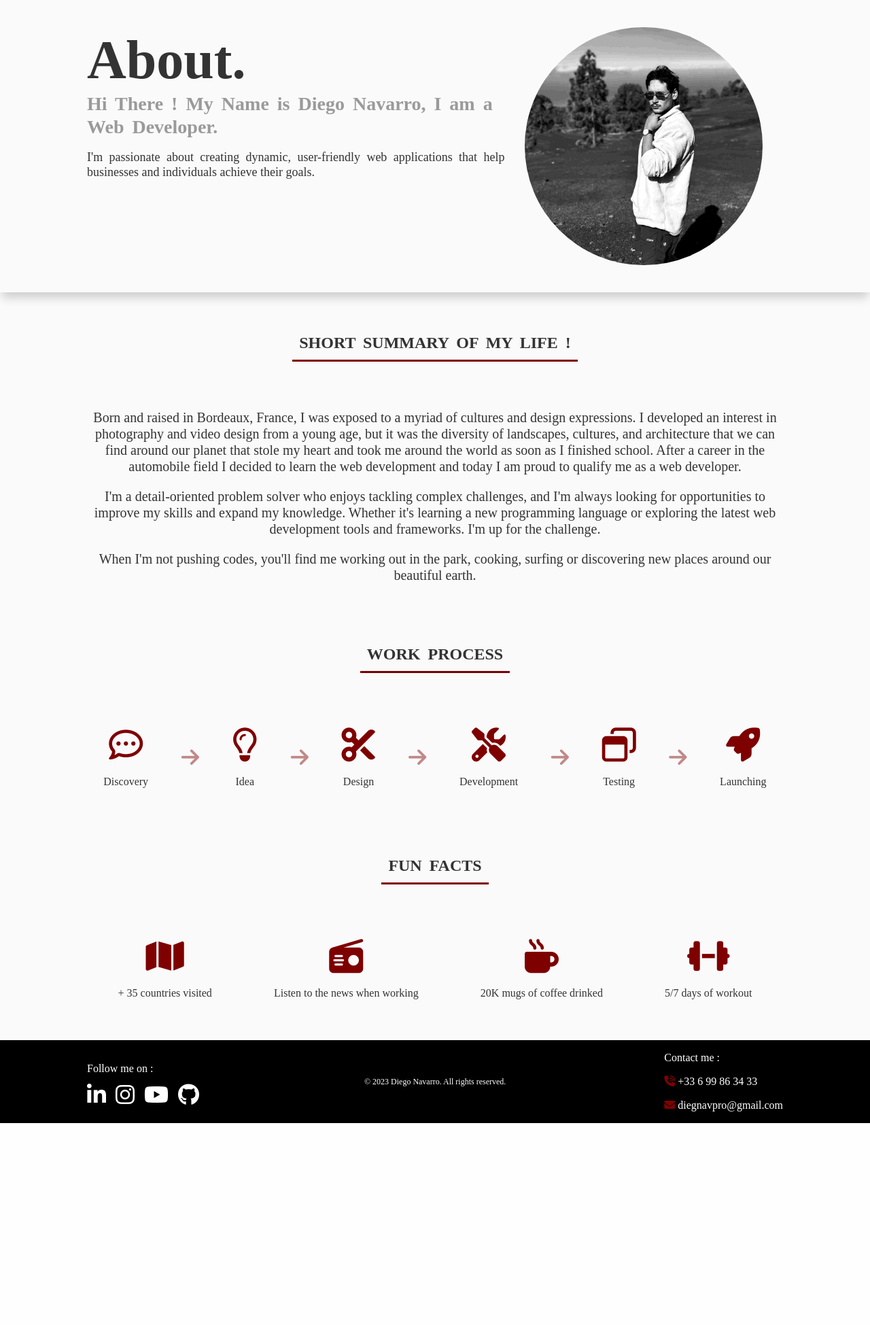
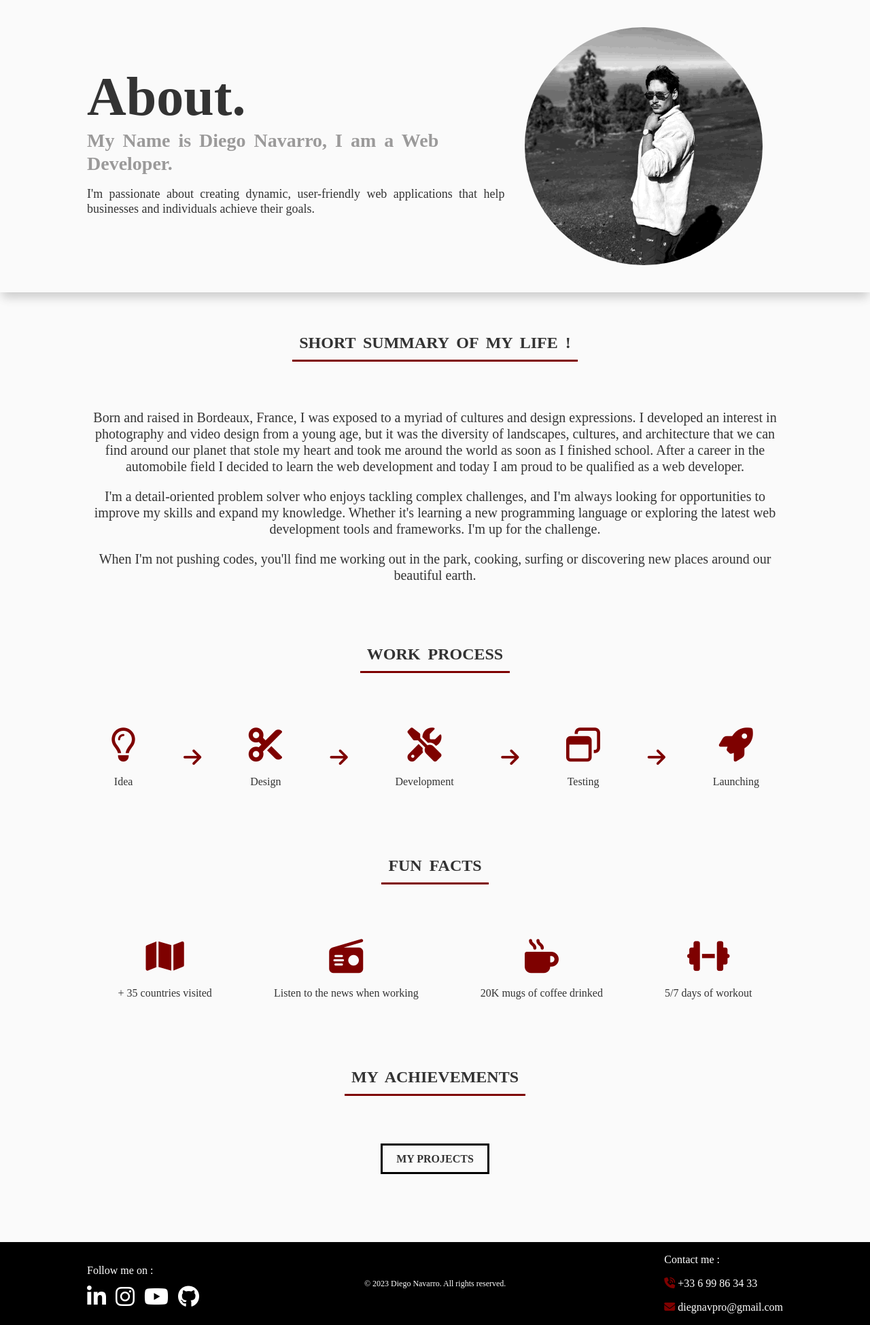
Before and after one commit to DiegNav33/My-Portfolio, a PHP site: page /pages/about.html in a window 1280 px wide. Shown: the part 91-2040 px from the top of the page at 68% size. Before the commit the page ends 1743 px from the top, so only its background shows below. Run offline with PHP 8.4, Linux system fonts and the light colour scheme; some libraries are stand-ins or nearby versions.

Commit message:
JS file and script js created + about html & style scss modified

```diff
--- a/css/style.css
+++ b/css/style.css
@@ -465,34 +465,10 @@ main .homeFlex {
   text-align: center;
   padding: 25rem 0;
 }
-main .homeFlex .homeGeneralLeft {
-  width: 40%;
-}
-main .homeFlex .homeGeneralLeft .radiusImg {
-  width: 450px;
-  height: 450px;
-  border-radius: 50%;
-  overflow: hidden;
-}
-main .homeFlex .homeGeneralLeft .radiusImg img {
-  position: relative;
-  left: -110px;
-  width: 150%;
-  display: block;
-}
-main .homeFlex .homeGeneralRight {
-  width: 60%;
-  padding-left: 3rem;
-  display: flex;
-  flex-direction: column;
-  justify-content: center;
-}
-main .homeFlex .homeGeneralRight h1 {
-  font-size: 7rem;
-}
 main .aboutFlex {
   display: flex;
   padding: 4rem 0;
+  align-items: center;
 }
 main .aboutFlex .aboutGeneralLeft {
   width: 60%;
@@ -543,8 +519,25 @@ main .aboutContent .aboutContentFlex div p {
 main .aboutContent .aboutContentFlex .arrow i {
   font-size: 3rem;
 }
+main .aboutContent article:nth-child(4) a {
+  text-transform: uppercase;
+  font-weight: bold;
+  color: #333;
+  padding: 1rem 2rem;
+  margin: 7rem auto;
+  width: -moz-fit-content;
+  width: fit-content;
+  display: block;
+  border: 3px solid black;
+  transition: 0.5s;
+}
+main .aboutContent article:nth-child(4) a:hover {
+  color: #fff;
+  background-color: #7E0100;
+}
 main .projectsFlex {
   display: flex;
+  align-items: center;
   padding: 4rem 0;
 }
 main .projectsFlex .projectsGeneralLeft {
@@ -559,14 +552,15 @@ main .projectsFlex .projectsGeneralRight img {
 }
 main .mediaFLex {
   display: flex;
+  align-items: center;
   padding: 4rem 0;
 }
 main .mediaFLex .mediaGeneralLeft {
-  width: 70%;
+  width: 60%;
   padding-right: 5rem;
 }
 main .mediaFLex .mediaGeneralRight {
-  width: 30%;
+  width: 40%;
 }
 main .mediaFLex .mediaGeneralRight .radiusImg {
   margin: 0 auto;
@@ -583,6 +577,7 @@ main .mediaFLex .mediaGeneralRight img {
 }
 main .contactFlex {
   display: flex;
+  align-items: center;
   padding: 4rem 0 0 0;
 }
 main .contactFlex .contactGeneralLeft {
--- a/pages/about.html
+++ b/pages/about.html
@@ -35,12 +35,8 @@
                 <div class="aboutFlex">
                     <div class="aboutGeneralLeft">
                         <h1>About.</h1>
-                        <!-- <h2>I'm a web developer based in Bordeaux, France.</h2> -->
-                        <h2>Hi There ! My Name is Diego Navarro, I am a Web Developer.</h2>
+                        <h2>My Name is Diego Navarro, I am a Web Developer.</h2>
                         <p class="intro">I'm passionate about creating dynamic, user-friendly web applications that help businesses and individuals achieve their goals.</p>
-                        <!-- <p class="intro">Born and raised in Bordeaux, France, I was exposed to a myriad of cultures and design expressions. I developed an interest in photography and video design from a young age, but it was the diversity of landscapes, cultures, and architecture that we can find around our planet that stole my heart and took me around the world as soon as I finished school. After a career in the automobile field I decided to learn the web development and today I am proud to qualify me as a web developer.</p>
-                        <p class="intro">I'm a detail-oriented problem solver who enjoys tackling complex challenges, and I'm always looking for opportunities to improve my skills and expand my knowledge. Whether it's learning a new programming language or exploring the latest web development tools and frameworks. I'm up for the challenge.</p>
-                        <p class="intro">When I'm not pushing codes, you'll find me working out in the park, cooking, surfing or discovering new places around our beautiful earth.</p> -->
                     </div>
                     <div class="aboutGeneralRight">
                         <div class="radiusImg">
@@ -54,7 +50,7 @@
             <article>
                 <h3>Short summary of my life !</h3>
                 <div class="aboutContentText">
-                    <p>Born and raised in Bordeaux, France, I was exposed to a myriad of cultures and design expressions. I developed an interest in photography and video design from a young age, but it was the diversity of landscapes, cultures, and architecture that we can find around our planet that stole my heart and took me around the world as soon as I finished school. After a career in the automobile field I decided to learn the web development and today I am proud to qualify me as a web developer.</p>
+                    <p>Born and raised in Bordeaux, France, I was exposed to a myriad of cultures and design expressions. I developed an interest in photography and video design from a young age, but it was the diversity of landscapes, cultures, and architecture that we can find around our planet that stole my heart and took me around the world as soon as I finished school. After a career in the automobile field I decided to learn the web development and today I am proud to be qualified as a web developer.</p>
                     <p>I'm a detail-oriented problem solver who enjoys tackling complex challenges, and I'm always looking for opportunities to improve my skills and expand my knowledge. Whether it's learning a new programming language or exploring the latest web development tools and frameworks. I'm up for the challenge.</p>
                     <p>When I'm not pushing codes, you'll find me working out in the park, cooking, surfing or discovering new places around our beautiful earth.</p>
                 </div>
@@ -63,39 +59,32 @@
                 <h3>Work process</h3>
                 <article class="aboutContentFlex">
                     <div>
-                        <i class="fa-regular fa-comment-dots"></i>
-                        <p>Discovery</p>
-                    </div>
-                    <div class="arrow">
-                        <i class="fa-solid fa-arrow-right fa-fade"></i>
-                    </div>
-                    <div>
                         <i class="fa-regular fa-lightbulb"></i>
                         <p>Idea</p>
                     </div>
                     <div class="arrow">
-                        <i class="fa-solid fa-arrow-right fa-fade"></i>
+                        <i class="fa-solid fa-arrow-right"></i>
                     </div>
                     <div>
                         <i class="fa-solid fa-scissors"></i>
                         <p>Design</p>
                     </div>
                     <div class="arrow">
-                        <i class="fa-solid fa-arrow-right fa-fade"></i>
+                        <i class="fa-solid fa-arrow-right"></i>
                     </div>
                     <div>
                         <i class="fa-solid fa-screwdriver-wrench"></i>
                         <p>Development</p>
                     </div>
                     <div class="arrow">
-                        <i class="fa-solid fa-arrow-right fa-fade"></i>
+                        <i class="fa-solid fa-arrow-right"></i>
                     </div>
                     <div>
                         <i class="fa-regular fa-window-restore"></i>
                         <p>Testing</p>
                     </div>
                     <div class="arrow">
-                        <i class="fa-solid fa-arrow-right fa-fade"></i>
+                        <i class="fa-solid fa-arrow-right"></i>
                     </div>
                     <div>
                         <i class="fa-solid fa-rocket"></i>
@@ -124,6 +113,10 @@
                     </div>
                 </article>
             </article>
+            <article>
+                <h3>My achievements</h3>
+                <a href="projects.html">My Projects</a>
+            </article>
         </div>
     </main>
     <footer>
--- a/scss/style.scss
+++ b/scss/style.scss
@@ -72,7 +72,6 @@ main {
     /*INDEX*/
     video {
         position:fixed;
-        // position: fixed;
         right: 0;
         bottom: 0;
         min-width: 100%;
@@ -83,42 +82,12 @@ main {
     .homeFlex {
         text-align: center;
         padding: 25rem 0;
-
-        .homeGeneralLeft {
-            width: 40%;
-            .radiusImg{
-                width: 450px;
-                height: 450px;
-                border-radius: 50%;
-                overflow: hidden;
-
-                img {
-                    position: relative;
-                    left: -110px;
-                    width: 150%;
-                    // padding-top: 4rem;
-                    display: block;
-
-                }
-            }
-        }
-
-        .homeGeneralRight {
-            width: 60%;
-            padding-left: 3rem;
-            display: flex;
-            flex-direction: column;
-            justify-content: center;
-
-            h1{
-                font-size: 7rem;
-            }
-        }
     }
     /*ABOUT*/
     .aboutFlex {
         display: flex;
         padding: 4rem 0;
+        align-items: center; // A VOIR SI ENLEVER OU PAS, FAIRE TEST !!!!!!!
 
         .aboutGeneralLeft {
             width: 60%;
@@ -180,11 +149,28 @@ main {
                 }
             }
         }
+        article:nth-child(4) a {
+            text-transform: uppercase;
+            font-weight: bold;
+            color: #333;
+            padding: 1rem 2rem;
+            margin: 7rem auto;
+            width: fit-content;
+            display: block;
+            border: 3px solid black;
+            transition: .5s;
+
+            &:hover{
+                color: #fff;
+                background-color: #7E0100;
+            }
+        }
     }
 
     /*PROJECTS*/
     .projectsFlex {
         display: flex;
+        align-items:center; // A VOIR SI ENLEVER OU PAS, FAIRE TEST !!!!!!!
         padding: 4rem 0;
 
         .projectsGeneralLeft {
@@ -205,15 +191,16 @@ main {
 
     .mediaFLex {
         display: flex;
+        align-items: center; // A VOIR SI ENLEVER OU PAS, FAIRE TEST !!!!!!!
         padding: 4rem 0;
 
         .mediaGeneralLeft {
-            width: 70%;
+            width: 60%;
             padding-right: 5rem;
         }
 
         .mediaGeneralRight {
-            width: 30%;
+            width: 40%;
 
             .radiusImg{
                 margin: 0 auto;
@@ -235,6 +222,7 @@ main {
     /*CONTACT*/
     .contactFlex {
         display: flex;
+        align-items: center; // A VOIR SI ENLEVER OU PAS, FAIRE TEST !!!!!!!
         padding: 4rem 0 0 0;
 
         .contactGeneralLeft {
```
Also changed, not shown: js/script.js (added), 1 other file.
